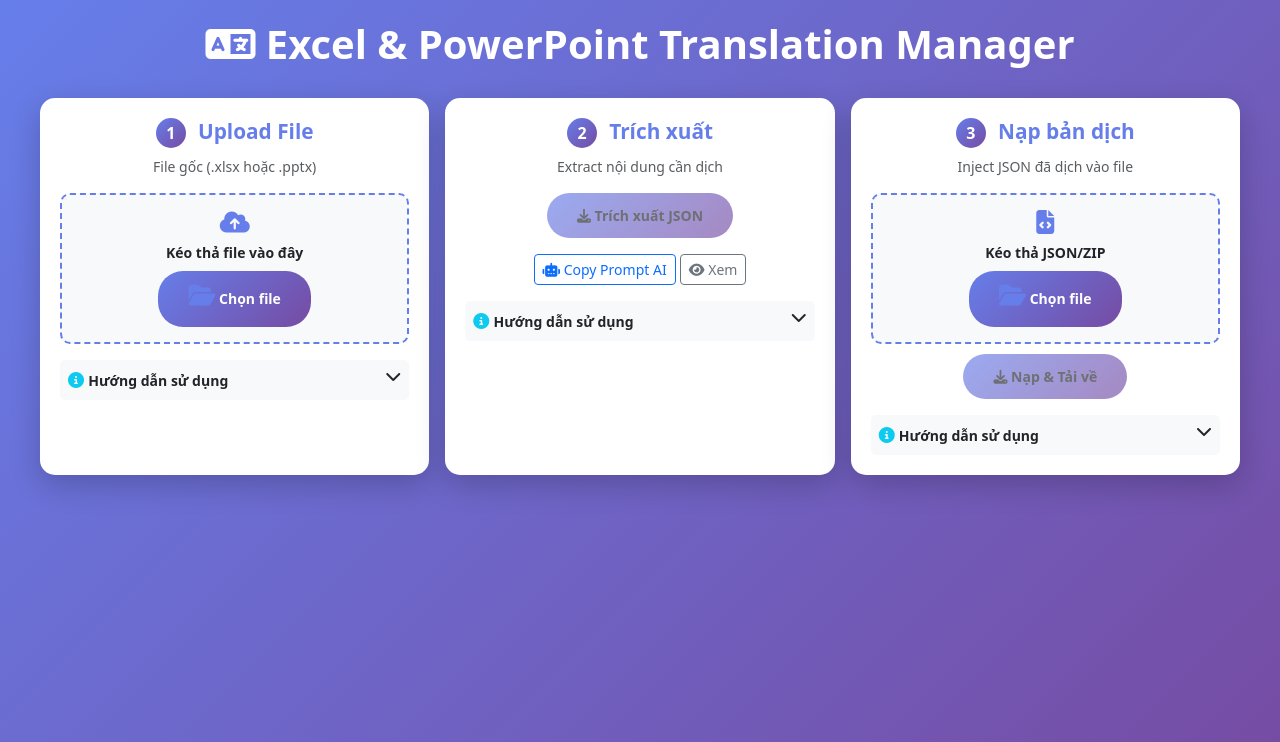
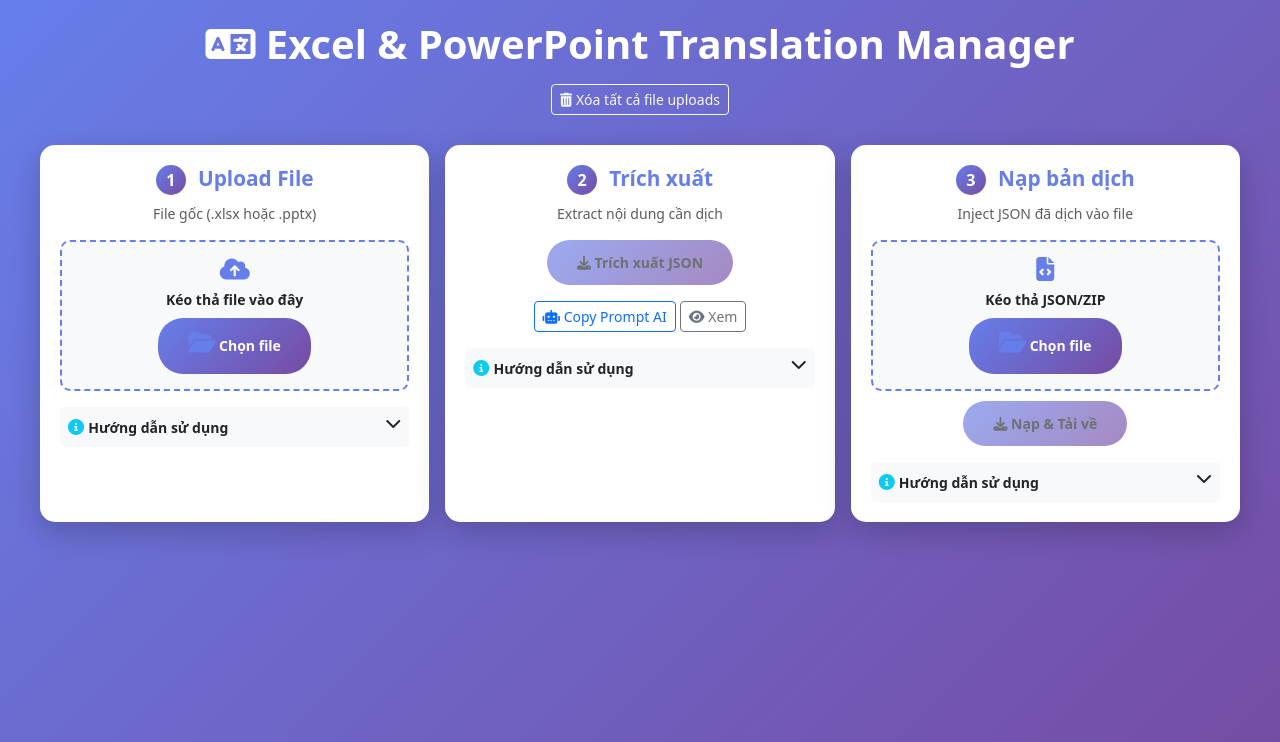
Before and after one commit to francisnguyenanh/translate-offline-copilot, a Flask app: page / in a window 1280 px wide. Shown: the top 742 px of the page. Run offline with Flask 3, Linux system fonts and the light colour scheme; some libraries are stand-ins or nearby versions.

Commit message:
khôi phục btn xoá file

```diff
--- a/templates/index.html
+++ b/templates/index.html
@@ -155,6 +155,11 @@
         <!-- Header -->
         <div class="header">
             <h1><i class="fas fa-language"></i> Excel & PowerPoint Translation Manager</h1>
+            <div class="mt-3">
+                <button class="btn btn-outline-light btn-sm" onclick="clearUploads()" title="Xóa tất cả file trong thư mục uploads">
+                    <i class="fas fa-trash-alt"></i> Xóa tất cả file uploads
+                </button>
+            </div>
         </div>
 
         <!-- 3 Bước theo hàng ngang -->
```
